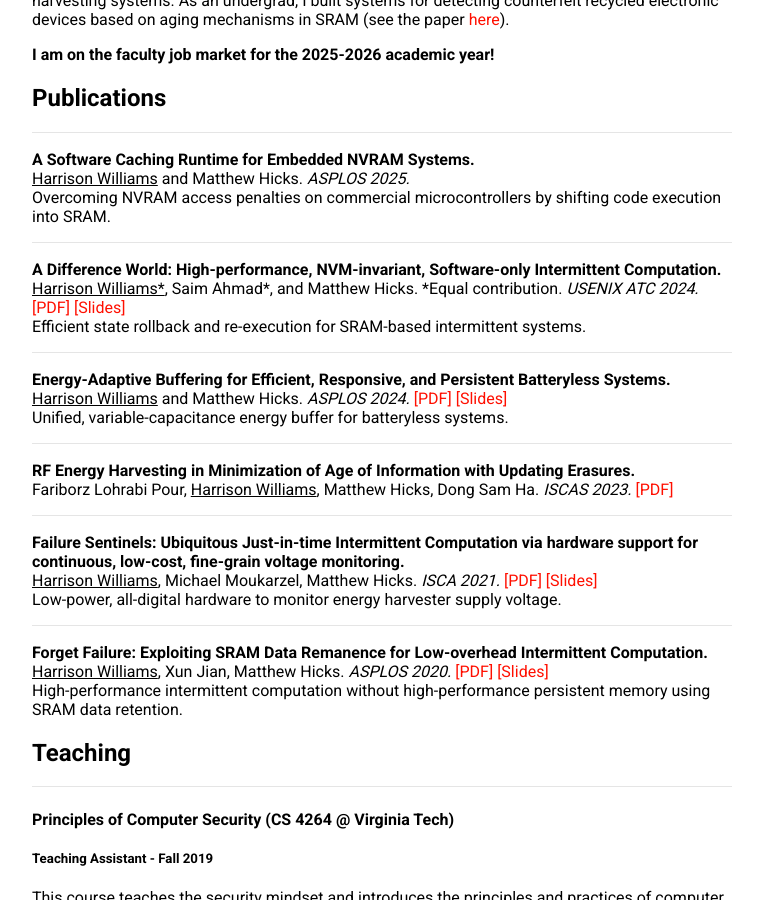
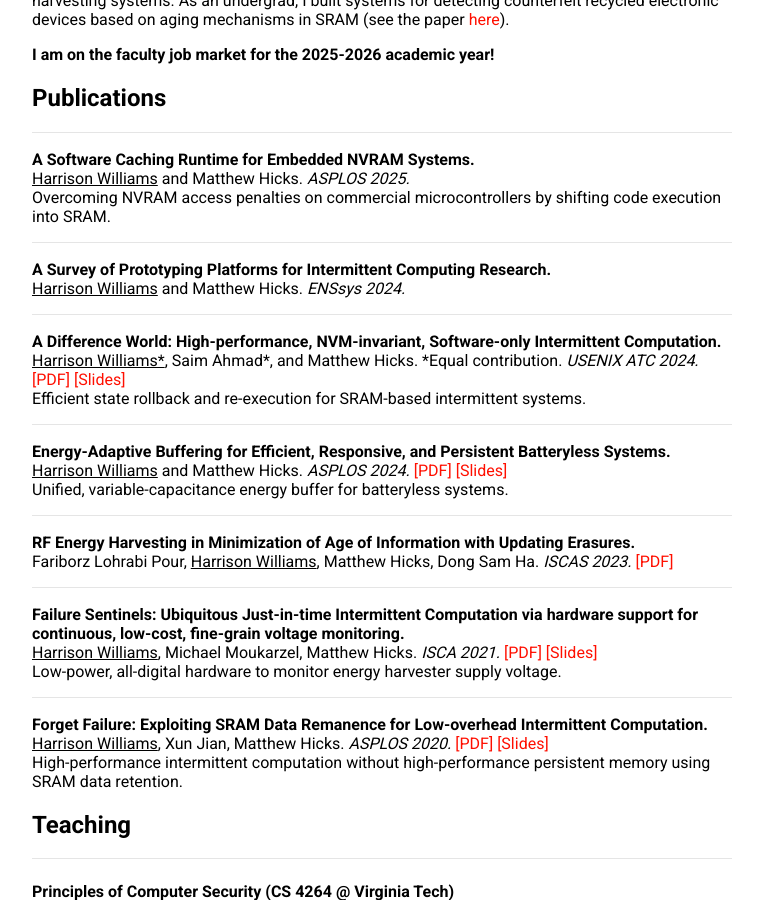
Before and after one commit to harriswms/harriswms.github.io, a Jekyll site: the page built from index.md, in a window 1280 px wide and 900 px high, scrolled down 319 px. Shown: the whole window, without its empty margins (258-1021 px from the left). Built offline with Jekyll 4.4.1, drawn with Linux system fonts in a browser that asks for light colours; our own code applies the rules of GitHub Pages for plain Markdown files.

Commit message:
Update index.md

```diff
--- a/index.md
+++ b/index.md
@@ -19,6 +19,13 @@ I'm a postdoc at [CS@VT](https://cs.vt.edu/), where I work with Dr. [Matthew Hic
 <u>Harrison Williams</u> and Matthew Hicks. <i>ASPLOS 2025.</i>
 <br>
 Overcoming NVRAM access penalties on commercial microcontrollers by shifting code execution into SRAM.
+
+---
+
+<b>A Survey of Prototyping Platforms for Intermittent Computing Research.</b>
+<br>
+<u>Harrison Williams</u> and Matthew Hicks. <i>ENSsys 2024.</i>
+<br>
 
 ---
 
```
